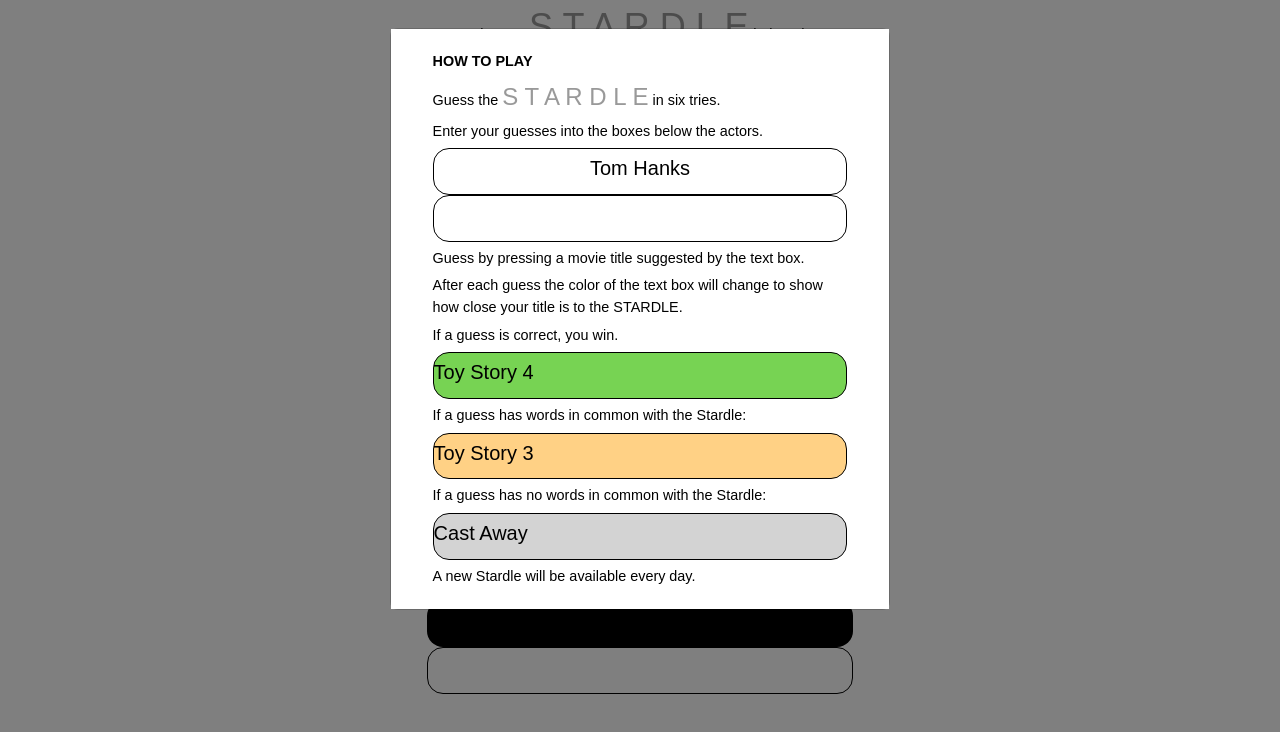
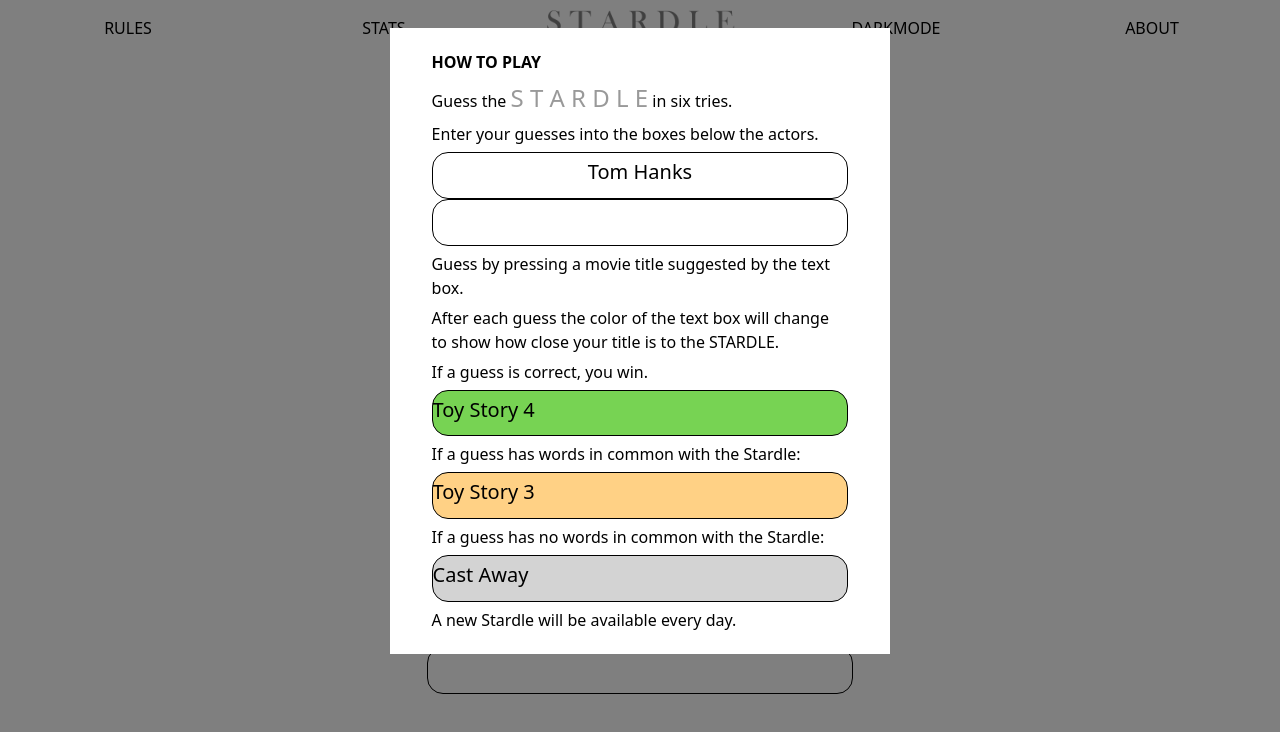
Before and after one commit to NickGreenSF/stardle, a React (Create React App) app: page / in a window 1280 px wide. Shown: the top 732 px of the page. Built offline with nearby package versions, Linux system fonts and the light colour scheme; the HTML template or start-up script is replaced by a standard one; what react-animations would draw is missing.

Commit message:
navbar is GOOOOOOOD -palpatine

```diff
--- a/src/App.tsx
+++ b/src/App.tsx
@@ -5,6 +5,7 @@
 import "./styles.css"
 import styled, { keyframes } from 'styled-components'
 import { flipInX, fadeInRight } from 'react-animations'
+import logo from "./icons/stardle 1.png"
 
 //console.log(Object.keys(Data))
 
@@ -16,6 +17,7 @@
 const width = window.innerWidth
 const height = window.innerHeight
 const relevantWidth = width > height ? width / 3 : width * .9
+const relevantGraphWidth = width > height ? width / 5 : width * .75
 const relevantPadding = width > height ? relevantWidth : width * .05
 const spotHeight = height * .13
 //console.log(height, spotHeight)
@@ -27,25 +29,38 @@
 const fadeInRightAnimation = keyframes`${fadeInRight}`
 
 // 1 guess, 2, 3, 4, 5, 6, miss, streak, has played today, guess 1, 2, 3, 4, 5, 6, has seen rules, dark mode
-//document.cookie = "0//0//0//0//0//0//0//0//false//_//_//_//_//_//_//false//false//" + date;
+//document.cookie = "0//0//0//0//0//0//0//0//false//_//_//_//_//_//_//false//false//1/2/2003//0";
 
 let cookie = document.cookie
 if (!cookie || cookie.length < 1){
-    document.cookie = "0//0//0//0//0//0//0//0//false//_//_//_//_//_//_//false//false//" + date;
+    document.cookie = "0//0//0//0//0//0//0//0//false//_//_//_//_//_//_//false//false//1/2/2003//0";
     cookie = document.cookie
 }
 
 const outsideData = cookie.split("//")
-console.log(outsideData[8])
-if (outsideData[8] === "false"){
-    for (let i = 9; i <= 14; i += 1){
+// console.log(outsideData[8])
+// if (outsideData[8] === "false"){
+//     for (let i = 9; i <= 14; i += 1){
+//         outsideData[i] = "_";
+//     }
+//     document.cookie = outsideData.join("//")
+// }
+const todaySolved = outsideData[17] === date
+if (!todaySolved){
+   for (let i = 9; i <= 14; i += 1){
         outsideData[i] = "_";
     }
     document.cookie = outsideData.join("//")
 }
 
-let maxAttempts = Math.max(parseInt(outsideData[0]),parseInt(outsideData[1]),parseInt(outsideData[2]),
-parseInt(outsideData[3]),parseInt(outsideData[4]),parseInt(outsideData[5]))
+let outsideMaxAttempts = Math.max(1, Math.max(parseInt(outsideData[0]),parseInt(outsideData[1]),parseInt(outsideData[2]),
+parseInt(outsideData[3]),parseInt(outsideData[4]),parseInt(outsideData[5])))
+let outsidePlayed = (parseInt(outsideData[0]) + parseInt(outsideData[1]) + parseInt(outsideData[2]) +
+parseInt(outsideData[3]) + parseInt(outsideData[4]) + parseInt(outsideData[5])) + parseInt(outsideData[6])
+let outsideWon = (parseInt(outsideData[0]) + parseInt(outsideData[1]) + parseInt(outsideData[2]) +
+parseInt(outsideData[3]) + parseInt(outsideData[4]) + parseInt(outsideData[5]))
+let outsideStreak = parseInt(outsideData[7])
+let outsideMaxStreak = parseInt(outsideData[18])
 
 export default function App () {
 
@@ -72,6 +87,13 @@
     //     setCookie(document.cookie)
     // }
 
+    const [maxAttempts, setMaxAttempts] = useState(outsideMaxAttempts)
+    const [played, setPlayed] = useState(outsidePlayed)
+    const [streak, setStreak] = useState(outsideStreak)
+    const [maxStreak, setMaxStreak] = useState(outsideMaxStreak)
+    const [successRate, setSuccessRate] = useState(outsideWon / Math.max(1, played))
+    //console.log(successRate)
+
     const [data] = useState(outsideData)
     //data[8] === "false" ? false : true
     const [solved, setSolved] = useState(false)
@@ -83,6 +105,7 @@
         document.cookie = data.join("//")
     }
     const [statsVisible, setStatsVisible] = useState(false)
+    const [aboutVisible, setAboutVisible] = useState(false)
 
     // if (data[data.length - 1] === "false"){
     //     data[data.length - 1] = "true";
@@ -217,9 +240,23 @@
             console.log(section, data[section])
             setSolved(true);
             data[section] = (parseInt(data[section]) + 1).toString();
+            if (parseInt(data[section]) > maxAttempts){
+                setMaxAttempts(maxAttempts + 1)
+            }
             data[8] = "true";
-            console.log(section, data[section])
+            data[7] = (parseInt(data[7]) + 1).toString();
+            console.log(data[7], maxStreak);
+            if (parseInt(data[7]) > maxStreak){
+                setMaxStreak(parseInt(data[7]));
+                data[18] = data[7]
+            }
+            console.log(data[18])
+            setStreak(streak + 1);
+            setPlayed(played + 1);
+            data[17] = date;
+            console.log(played);
             document.cookie = data.join("//");
+            setSuccessRate((outsideWon + 1) / (played + 1))
             peekGuessStyles = guessStyles;
             peekGuessStyles[section] = green;
             setGuessStyles(peekGuessStyles);
@@ -273,13 +310,16 @@
         else{
             setSolved(true);
             data[6] = (parseInt(data[6]) + 1).toString();
+            data[7] = "0";
+            setStreak(0);
+            setPlayed(played + 1);
+            data[17] = date;
             document.cookie = data.join("//")
+            setSuccessRate(outsideWon / (played + 1))
             setTimeout(()=>{setStatsVisible(true)}, 1000);
         }
         setBools(peekBools);
     }
-
-    const [widthTest, setWidthTest] = useState(90)
 
     return <TopLevel>
         <Modal show={rulesVisible} onHide={() => {
@@ -312,19 +352,19 @@
                         If a guess is correct, you win.
                     </div>
                     <AboveInput style={green} className="modalactor">
-                        <div className={"textinput"}>Toy Story 4</div>
+                        <div className={"textinput blacktext"}>Toy Story 4</div>
                     </AboveInput>
                     <div className={(darkMode ? "darklv5" : "lightcolors") + " basictext rulestext"}>
                         If a guess has words in common with the Stardle:
                     </div>
                     <AboveInput style={yellow} className="modalactor">
-                        <div className={"textinput"}>Toy Story 3</div>
+                        <div className={"textinput blacktext"}>Toy Story 3</div>
                     </AboveInput>
                     <div className={(darkMode ? "darklv5" : "lightcolors") + " basictext rulestext"}>
                         If a guess has no words in common with the Stardle:
                     </div>
                     <AboveInput style={gray} className="modalactor">
-                        <div className={"textinput"}>Cast Away</div>
+                        <div className={"textinput blacktext"}>Cast Away</div>
                     </AboveInput>
                     <div className={(darkMode ? "darklv5" : "lightcolors") + " basictext rulestext"}>
                         A new Stardle will be available every day.
@@ -341,30 +381,54 @@
                     <div className={(darkMode ? "darklv5" : "lightcolors") + " answer"}>
                         {solved ? correct[0].toUpperCase() : ""}
                     </div>
-                    <div>{data}</div>
-                    <div style={{borderLeft: "1px solid white"}}>
-                        <div style={{backgroundColor: "green", width: (parseInt(data[0]) / maxAttempts) * (width/3), height: height/40}}></div>
-                        <div style={{backgroundColor: "green", width: (parseInt(data[1]) / maxAttempts) * (width/3), height: height/40}}></div>
-                        <div style={{backgroundColor: "green", width: (parseInt(data[2]) / maxAttempts) * (width/3), height: height/40}}></div>
-                        <div style={{backgroundColor: "green", width: (parseInt(data[3]) / maxAttempts) * (width/3), height: height/40}}></div>
-                        <div style={{backgroundColor: "green", width: (parseInt(data[4]) / maxAttempts) * (width/3), height: height/40}}></div>
-                        <div style={{backgroundColor: "green", width: (parseInt(data[5]) / maxAttempts) * (width/3), height: height/40}}></div>
+                    <div style={{display: "grid", gridTemplateColumns: "1fr 1fr 1fr 1fr", width: "100%"}}>
+                        <div>Played</div>
+                        <div>Success Rate</div>
+                        <div>Streak</div>
+                        <div>Max Streak</div>
+                        <div>{played}</div>
+                        <div>{Math.trunc(successRate * 100)}%</div>
+                        <div>{streak}</div>
+                        <div>{maxStreak}</div>
                     </div>
-
+                    <div style={{marginBottom: height/50, textAlign: "center"}} className="bold">GUESS DISTRIBUTION</div>
+                    <div style={{display: "grid", gridTemplateColumns: "5fr 95fr"}}>
+                        <div>
+                            <div style={{fontSize: height/50, height: height/40, marginTop: height/100, marginBottom: height/100}}>1</div>
+                            <div style={{fontSize: height/50, height: height/40, marginTop: height/100, marginBottom: height/100}}>2</div>
+                            <div style={{fontSize: height/50, height: height/40, marginTop: height/100, marginBottom: height/100}}>3</div>
+                            <div style={{fontSize: height/50, height: height/40, marginTop: height/100, marginBottom: height/100}}>4</div>
+                            <div style={{fontSize: height/50, height: height/40, marginTop: height/100, marginBottom: height/100}}>5</div>
+                            <div style={{fontSize: height/50, height: height/40, marginTop: height/100, marginBottom: height/100}}>6</div>
+                        </div>
+                        <div style={{}}>
+                            <div style={{backgroundColor: "gray", width: (parseInt(data[0]) / maxAttempts) * (relevantGraphWidth), height: height/40, marginTop: height/100, marginBottom: height/100}}></div>
+                            <div style={{backgroundColor: "gray", width: (parseInt(data[1]) / maxAttempts) * (relevantGraphWidth), height: height/40, marginTop: height/100, marginBottom: height/100}}></div>
+                            <div style={{backgroundColor: "gray", width: (parseInt(data[2]) / maxAttempts) * (relevantGraphWidth), height: height/40, marginTop: height/100, marginBottom: height/100}}></div>
+                            <div style={{backgroundColor: "gray", width: (parseInt(data[3]) / maxAttempts) * (relevantGraphWidth), height: height/40, marginTop: height/100, marginBottom: height/100}}></div>
+                            <div style={{backgroundColor: "gray", width: (parseInt(data[4]) / maxAttempts) * (relevantGraphWidth), height: height/40, marginTop: height/100, marginBottom: height/100}}></div>
+                            <div style={{backgroundColor: "gray", width: (parseInt(data[5]) / maxAttempts) * (relevantGraphWidth), height: height/40, marginTop: height/100, marginBottom: height/100}}></div>
+                        </div>
+                    </div>
                 </div>
             </ModalBody>
         </Modal>
-        <MyNavbar>
-            <span className={(darkMode ? "darklv1" : "lightcolors") + " basictext ptr"}
+        <Modal show={aboutVisible} onHide={() => {setAboutVisible(false)}}>
+            <ModalBody className={(darkMode ? "darklv5" : "lightcolors")}>
+                <div>Made by Nick Green <a href="http://nickgreensf.com">(nickgreensf.com)</a></div>
+                <div>Based on Wordle</div>
+            </ModalBody>
+        </Modal>
+        <MyNavbar className={(darkMode ? "darklv5" : "lightcolors")}>
+            <NavbarText
                 onClick={() => {setRulesVisible(true)}}>
-                    rules
-            </span>
-            <span className={(darkMode ? "darklv1" : "lightcolors") + " basictext ptr"}
+                    RULES
+            </NavbarText>
+            <NavbarText style={{left: width * .2}}
                 onClick={() => {setStatsVisible(true)}}>
-                        stats
-            </span>
-            <span className="toptext">S T A R D L E</span>
-            <span className={(darkMode ? "darklv1" : "lightcolors") + " basictext ptr"}
+                        STATS
+            </NavbarText>
+            <NavbarText style={{left: width * .6}}
                 onClick={() => {
                     if (darkMode){
                         document.body.classList.add("white");
@@ -378,8 +442,13 @@
                     setDarkMode(!darkMode);
                     //console.log(document.cookie)
                 }}>
-                        darkmode
-            </span>
+                        DARKMODE
+            </NavbarText>
+            <NavbarText style={{left: width * .8}}
+                onClick={() => {setAboutVisible(true)}}>
+                        ABOUT
+            </NavbarText>
+            <LogoImage src={logo} alt="S T A R D L E"></LogoImage>
         </MyNavbar>
         <HoverButton
             className={"hover shortwidth " + (darkMode ? "darklv5 " : "lightcolors ") + (hoverDisplays[0] ? "" : "none")} style={curHoverLocations[0]}
@@ -557,11 +626,35 @@
 `
 
 const MyNavbar = styled.div`
-    height: ${height * .1}px;
+    height: ${height * .06}px;
+    margin-bottom: ${height * .04}px;
     top: 0;
-    overflow: hidden;
-    text-align: center;
     width: 100%;
 `
 
+const NavbarText = styled.span`
+    cursor: pointer;
+    font-size: ${height * .02}px;
+    position: absolute;
+    padding-top: ${height * .02}px;
+    overflow: hidden;
+    width: ${width * .2}px;
+    text-align: center;
+`
+
+// const Logo = styled.span`
+//     color: rgba(127,127,127,.9);
+//     font-size: ${height/20}px;
+//     cursor: auto;
+//     font-family: Baskerville;
+// `
+// <Logo>S T A R D L E</Logo>
+
+const LogoImage = styled.img`
+    width: ${width * .15}px;
+    max-height: ${height * .05}px;
+    margin-left: ${width * .425}px;
+    margin-top: ${height * .01}px;
+`
+
 // Our base here is rgb(18, 18, 18), to go up a level, simply add 2.55 * the % opaque of the white transparency recommended.
--- a/src/sass/_ShortStyles.scss
+++ b/src/sass/_ShortStyles.scss
@@ -4,14 +4,6 @@
 $width: 100vw;
 $spot-height: $height * .14;
 $hover-padding: math.div($width, 3);
-
-.ptr{
-    cursor: pointer;
-}
-body{
-    font-family: Arial, Helvetica, sans-serif;
-    background-color: #121212;
-}
 
 .white{
     background-color: white;
@@ -29,10 +21,6 @@
     display: none;
 }
 
-.basictext{
-    font-size: math.div($height, 50);
-}
-
 .resultstext{
     margin: auto;
 }
--- a/src/sass/styles.scss
+++ b/src/sass/styles.scss
@@ -6,6 +6,11 @@
 $width: 100vw;
 $spot-height: $height * .14;
 $hover-padding: math.div($width, 3);
+
+body{
+    overflow: hidden;
+    background-color: #121212;
+}
 
 .black{
     background-color: black;
@@ -52,3 +57,9 @@
     color: rgba(127,127,127,.8);
     font-size: math.div($height, 20);
 }
+
+
+// react-bootstrap's modal body comes with a 1px white border by default
+.modal-content{
+    border: 0px;
+}
--- a/src/styles.css
+++ b/src/styles.css
@@ -1,12 +1,3 @@
-.ptr {
-  cursor: pointer;
-}
-
-body {
-  font-family: Arial, Helvetica, sans-serif;
-  background-color: #121212;
-}
-
 .white {
   background-color: white;
 }
@@ -21,10 +12,6 @@
 
 .none {
   display: none;
-}
-
-.basictext {
-  font-size: 1.8vh;
 }
 
 .resultstext {
@@ -64,6 +51,11 @@
   background-color: white;
   color: black;
   border-color: black;
+}
+
+body {
+  overflow: hidden;
+  background-color: #121212;
 }
 
 .black {
@@ -110,4 +102,8 @@
   font-size: 4.5vh;
 }
 
+.modal-content {
+  border: 0px;
+}
+
 /*# sourceMappingURL=styles.css.map */
```
Also changed, not shown: src/icons/stardle 1.png (added), 1 other file (tests, documents, lock files or other folders).
